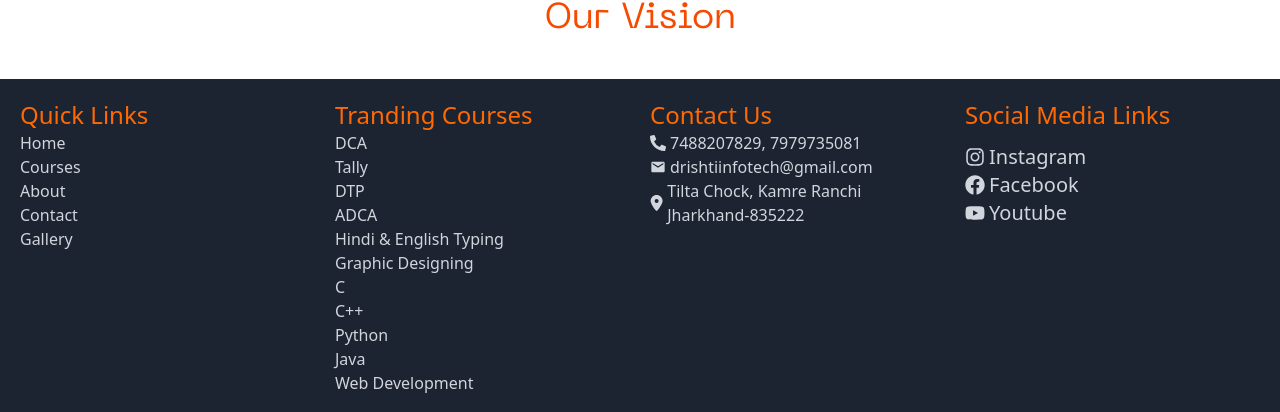
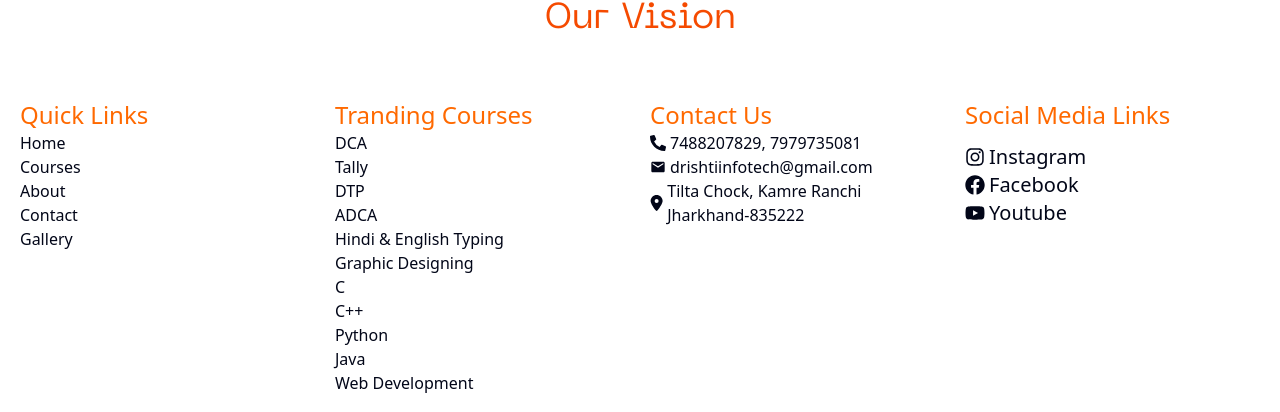
Before and after one commit to akakashkumar/drishti-infotech-ranchi, a Next.js app: page / in a window 1280 px wide. Shown: the part 1271-1683 px from the top of the page. Built offline with nearby package versions, Linux system fonts and the light colour scheme.

Commit message:
center in navbar

```diff
--- a/src/components/Footer.js
+++ b/src/components/Footer.js
@@ -109,7 +109,7 @@ export default function Footer() {
     },
   ])
   return (
-    <div className="bg-[#1c2331]">
+    <div >
       <footer className="max-w-7xl mx-auto px-4 lg:px-5 py-5">
        <div className="grid md:grid-cols-2 gap-5 lg:grid-cols-4">
        <div>
@@ -119,7 +119,7 @@ export default function Footer() {
           <ul>
             {quickLinks.map((e, i) => {
               return (
-                <li className="text-gray-300 font-light" key={i}>
+                <li className=" font-light" key={i}>
                   <Link href={e.path}>{e.item}</Link>
                 </li>
               );
@@ -132,7 +132,7 @@ export default function Footer() {
                 {
                     courses.map((e,i)=>{
                         return(
-                            <li className="text-gray-300 font-light" key={i}><Link href={`/courses/${e.path}`}>{e.item}</Link></li>
+                            <li className=" font-light" key={i}><Link href={`/courses/${e.path}`}>{e.item}</Link></li>
                         )
                     })
                 }
@@ -142,7 +142,7 @@ export default function Footer() {
             <h2 className="text-2xl text-orange-500 font-medium">Contact Us</h2>
             <ul className="">
                 {contactDetail.map((e,i)=>{
-                  return(<li className="text-gray-300 font-light flex items-center gap-1" key={i}>{e.icon}
+                  return(<li className=" font-light flex items-center gap-1" key={i}>{e.icon}
                   <p>{e.item}</p>
                   </li>)
                 })}
@@ -150,7 +150,7 @@ export default function Footer() {
         </div>
         <div>
             <h2 className="text-2xl text-orange-500 font-medium">Social Media Links</h2>
-            <ul className="text-gray-300 font-light  mt-3  ">
+            <ul className=" font-light  mt-3  ">
                 {socialLinks.map((e,i)=>{
                   return(
                     <li className="flex items-center gap-1 text-xl" key={i}>{e.icon}<Link href={e.path}>{e.item}</Link></li>
--- a/src/components/Header.js
+++ b/src/components/Header.js
@@ -12,6 +12,15 @@ import {
   SheetTrigger,
 } from "@/components/ui/sheet";
 import { ModeToggle } from "./theme-btn";
+import {
+  DropdownMenu,
+  DropdownMenuContent,
+  DropdownMenuItem,
+  DropdownMenuLabel,
+  DropdownMenuSeparator,
+  DropdownMenuTrigger,
+} from "@/components/ui/dropdown-menu"
+import { Button } from "./ui/button";
 
 export default function Header() {
   const [navItem, setNavItem] = useState([
@@ -43,7 +52,9 @@ export default function Header() {
   };
   return (
     <header className=" ">
-      <nav className="max-w-7xl  sticky top-0 left-0 mx-auto px-4 lg:px-5 py-2 pt-5 flex justify-between lg:items-center">
+
+
+      <nav className="max-w-7xl  sticky top-0 left-0 mx-auto px-4 lg:px-5 py-2 pt-5 flex justify-between items-center">
         <Link href="/">
           <h2 className="text-sm lg:text-2xl font-[MachinaR] text-blue-800 ">
             Drishti Infotech
@@ -68,24 +79,24 @@ export default function Header() {
               <ModeToggle/>
             </div>
             <SheetTrigger>
-              <RxHamburgerMenu className="text-3xl sm:text-4xl" />
+           <RxHamburgerMenu className="text-3xl"/>
+
             </SheetTrigger>
           </div>
-            <SheetContent>
+            <SheetContent className='p-6'>
               <SheetHeader>
                 <SheetTitle>Drishti Infotech</SheetTitle>
-                <SheetDescription>
-                  <ul>
+
+              </SheetHeader>
+              <ul>
                     {navItem.map((e, i) => {
                       return (
-                        <li>
+                        <li key={i}>
                           <Link href={e.path}>{e.name}</Link>
                         </li>
                       );
                     })}
                   </ul>
-                </SheetDescription>
-              </SheetHeader>
             </SheetContent>
           </Sheet>
         </div>
```
